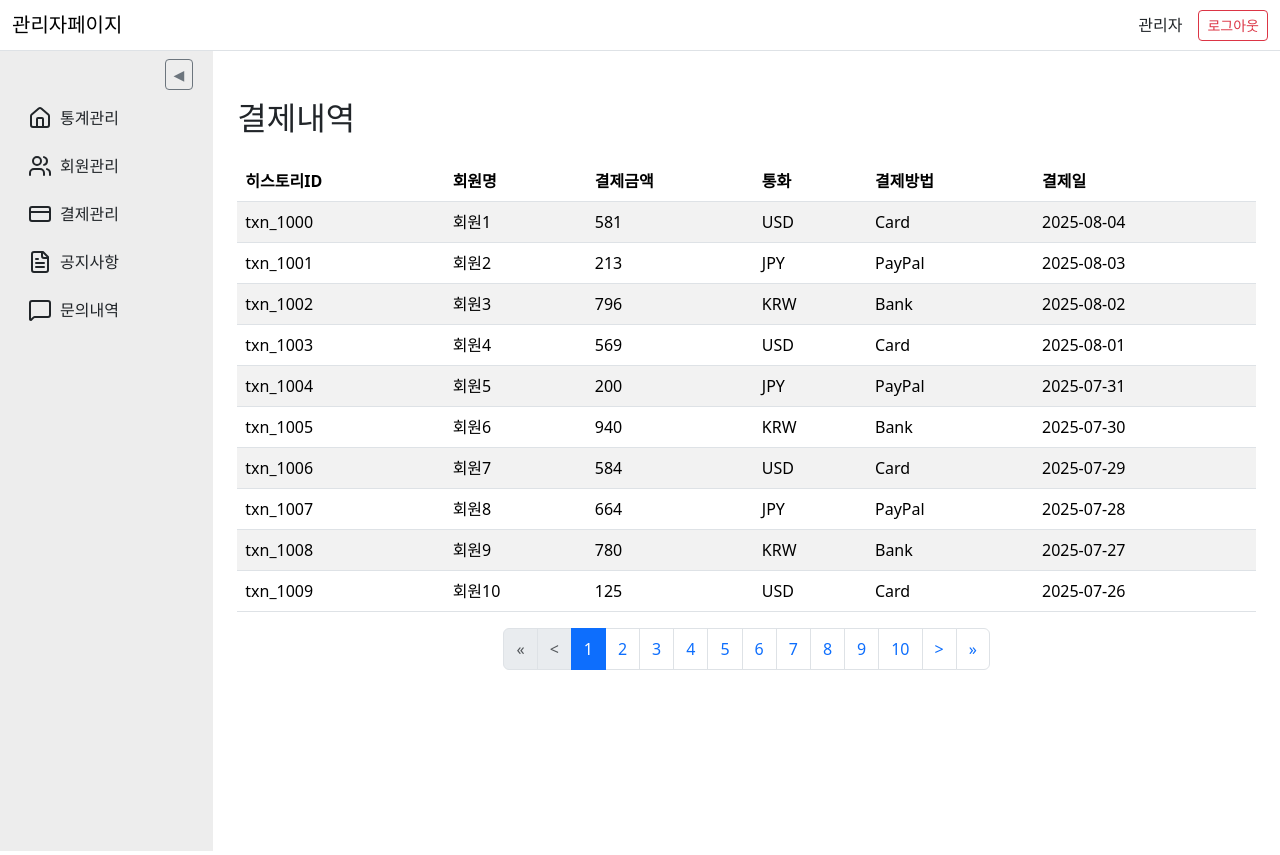
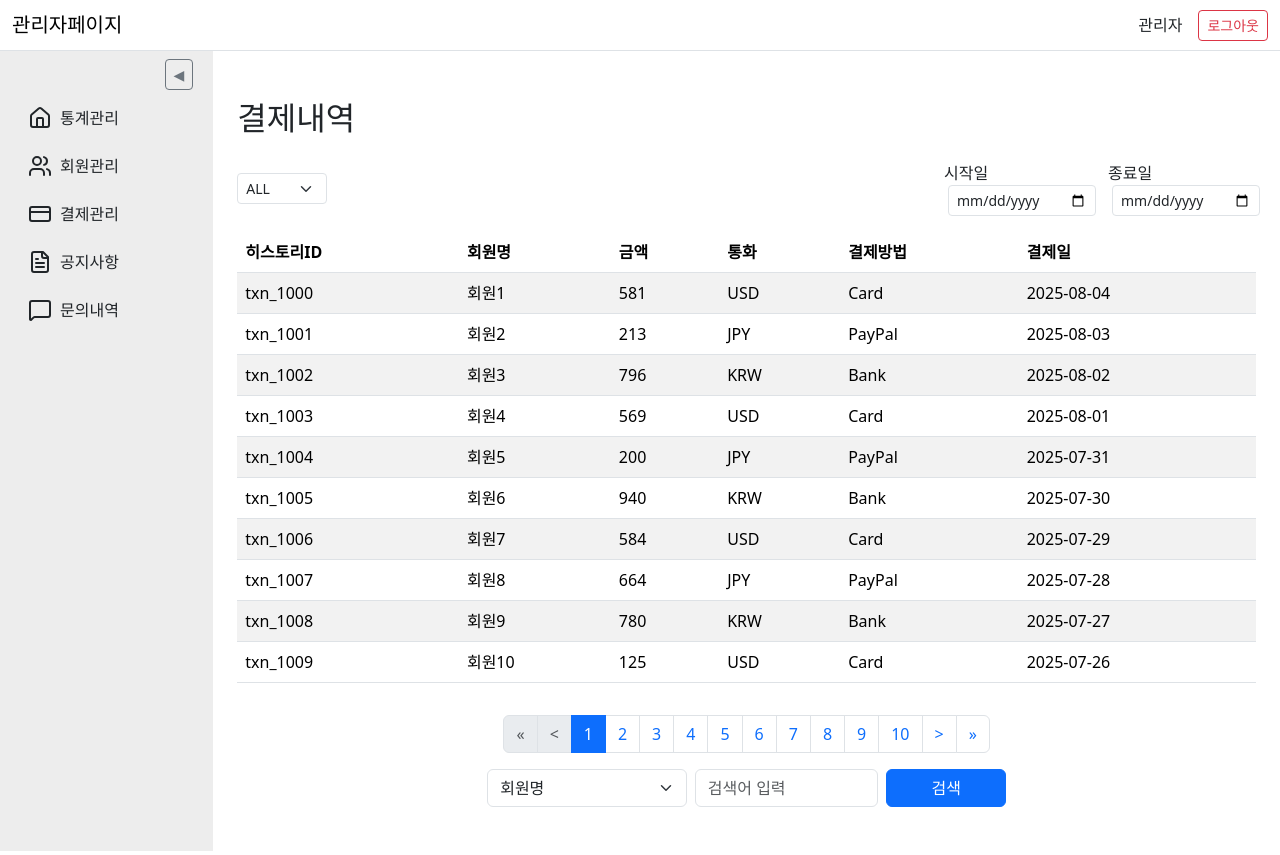
Before and after one commit to badatga/front_admin_template, a React (Vite) app: page /payment/history in a window 1280 px wide. Built offline with nearby package versions, Linux system fonts and the light colour scheme.

Commit message:
feat : 결제내역 조회기능

```diff
--- a/src/pages/PaymentHistoryPage/PaymentHistoryPage.css
+++ b/src/pages/PaymentHistoryPage/PaymentHistoryPage.css
@@ -3,7 +3,30 @@
     overflow-x: auto;
 }
 
-/* 페이지네이션 사이즈 조정 (필요 시) */
-.payment-history-page .pagination .page-link {
-    padding: 0.5rem 0.75rem;
+/* 필터 영역 모바일 스택 */
+.filter-row .form-select,
+.filter-row .form-control,
+.filter-row button,
+.filter-row input[type="date"] {
+    min-width: 120px;
 }
+
+.filter-row {
+    margin-top: 1rem;
+}
+
+/* 작은 화면에서는 세로 정렬 */
+@media (max-width: 768px) {
+    .filter-row {
+        flex-direction: column;
+        gap: 0.5rem;
+    }
+    .filter-row .col-12 {
+        justify-content: center !important;
+    }
+}
+
+/* 테이블 가로 스크롤 */
+.payment-history-page .table-responsive {
+    overflow-x: auto;
+}
--- a/src/pages/PaymentHistoryPage/PaymentHistoryPage.tsx
+++ b/src/pages/PaymentHistoryPage/PaymentHistoryPage.tsx
@@ -1,3 +1,4 @@
+// src/pages/PaymentHistoryPage/PaymentHistoryPage.tsx
 import React, { useState } from 'react';
 import './PaymentHistoryPage.css';
 
@@ -7,7 +8,7 @@ interface PaymentRecord {
     amount: number;
     currency: string;
     method: string;
-    date: string;
+    date: string; // YYYY-MM-DD
 }
 
 // 더미 데이터 95건 생성
@@ -19,34 +20,100 @@ const dummyData: PaymentRecord[] = Array.from({ length: 95 }, (_, idx) => ({
     method: ['Card', 'PayPal', 'Bank'][idx % 3],
     date: new Date(Date.now() - idx * 86400000)
         .toISOString()
-        .split('T')[0], // YYYY-MM-DD
+        .split('T')[0],
 }));
 
 export default function PaymentHistoryPage() {
     const itemsPerPage = 10;
-    const totalPages = Math.ceil(dummyData.length / itemsPerPage);
 
+    // 페이지네이션
     const [currentPage, setCurrentPage] = useState(1);
+
+    // 필터 상태
+    const [paymentMethodFilter, setPaymentMethodFilter] = useState<string>('');
+    const [startDate, setStartDate]                     = useState('');
+    const [endDate, setEndDate]                         = useState('');
+    const [category, setCategory]                       = useState<'id'|'memberName'|'method'>('memberName');
+    const [keyword, setKeyword]                         = useState('');
+
+    // 필터 적용
+    const filtered = dummyData.filter(rec => {
+        // 결제방법 필터
+        if (paymentMethodFilter && rec.method !== paymentMethodFilter) return false;
+        // 날짜 필터
+        if (startDate && rec.date < startDate) return false;
+        if (endDate   && rec.date > endDate)   return false;
+        // 카테고리 키워드 필터
+        const field = rec[category].toLowerCase();
+        if (keyword && !field.includes(keyword.toLowerCase())) return false;
+        return true;
+    });
+
+    // 페이지네이션 계산
+    const totalPages = Math.ceil(filtered.length / itemsPerPage);
     const startIndex = (currentPage - 1) * itemsPerPage;
-    const currentData = dummyData.slice(startIndex, startIndex + itemsPerPage);
+    const currentData = filtered.slice(startIndex, startIndex + itemsPerPage);
 
+    // 페이지 이동 핸들러
     const goFirst = () => setCurrentPage(1);
     const goPrev  = () => setCurrentPage(p => Math.max(p - 1, 1));
     const goNext  = () => setCurrentPage(p => Math.min(p + 1, totalPages));
     const goLast  = () => setCurrentPage(totalPages);
     const goPage  = (p: number) => setCurrentPage(p);
 
+    // 검색 실행 시 첫 페이지로
+    const applyFilter = () => setCurrentPage(1);
+
     return (
         <div className="payment-history-page container py-4">
             <h2 className="mb-4">결제내역</h2>
 
-            <div className="table-responsive">
+            {/* 결제방법 + 날짜 검색 */}
+            <div className="row mb-3 align-items-center">
+                {/* 결제방법 필터 (좌측) */}
+                <div className="col-auto">
+                    <select
+                        className="form-select form-select-sm"
+                        value={paymentMethodFilter}
+                        onChange={e => setPaymentMethodFilter(e.target.value)}
+                    >
+                        <option value="">ALL</option>
+                        <option value="Card">Card</option>
+                        <option value="PayPal">PayPal</option>
+                        <option value="Bank">Bank</option>
+                    </select>
+                </div>
+                {/* 날짜 필터 (우측) */}
+                <div className="col d-flex justify-content-end align-items-center gap-3">
+                    <label>
+                        시작일
+                        <input
+                            type="date"
+                            className="form-control form-control-sm ms-1"
+                            value={startDate}
+                            onChange={e => setStartDate(e.target.value)}
+                        />
+                    </label>
+                    <label>
+                        종료일
+                        <input
+                            type="date"
+                            className="form-control form-control-sm ms-1"
+                            value={endDate}
+                            onChange={e => setEndDate(e.target.value)}
+                        />
+                    </label>
+                </div>
+            </div>
+
+            {/* 테이블 */}
+            <div className="table-responsive mb-3">
                 <table className="table table-striped">
                     <thead>
                     <tr>
                         <th>히스토리ID</th>
                         <th>회원명</th>
-                        <th>결제금액</th>
+                        <th>금액</th>
                         <th>통화</th>
                         <th>결제방법</th>
                         <th>결제일</th>
@@ -63,25 +130,36 @@ export default function PaymentHistoryPage() {
                             <td>{rec.date}</td>
                         </tr>
                     ))}
+                    {currentData.length === 0 && (
+                        <tr>
+                            <td colSpan={6} className="text-center">
+                                조회된 내역이 없습니다.
+                            </td>
+                        </tr>
+                    )}
                     </tbody>
                 </table>
             </div>
 
-            <nav aria-label="페이지 네비게이션">
-                <ul className="pagination justify-content-center">
+            {/* 페이지네이션 */}
+            <nav aria-label="페이지 네비게이션" className="mb-3">
+                <ul className="pagination justify-content-center flex-wrap">
                     <li className={`page-item${currentPage === 1 ? ' disabled' : ''}`}>
                         <button className="page-link" onClick={goFirst}>&laquo;</button>
                     </li>
                     <li className={`page-item${currentPage === 1 ? ' disabled' : ''}`}>
                         <button className="page-link" onClick={goPrev}>&lt;</button>
                     </li>
-
                     {Array.from({ length: totalPages }, (_, i) => (
-                        <li key={i+1} className={`page-item${currentPage === i+1 ? ' active' : ''}`}>
-                            <button className="page-link" onClick={() => goPage(i+1)}>{i+1}</button>
+                        <li
+                            key={i + 1}
+                            className={`page-item${currentPage === i + 1 ? ' active' : ''}`}
+                        >
+                            <button className="page-link" onClick={() => goPage(i + 1)}>
+                                {i + 1}
+                            </button>
                         </li>
                     ))}
-
                     <li className={`page-item${currentPage === totalPages ? ' disabled' : ''}`}>
                         <button className="page-link" onClick={goNext}>&gt;</button>
                     </li>
@@ -90,6 +168,31 @@ export default function PaymentHistoryPage() {
                     </li>
                 </ul>
             </nav>
+
+            {/* 카테고리 & 키워드 검색 (페이지네이션 아래 중앙 배치) */}
+            <div className="row justify-content-center align-items-end filter-row">
+                <div className="col-auto d-flex mb-2 mb-md-0">
+                    <select
+                        className="form-select me-2"
+                        value={category}
+                        onChange={e => setCategory(e.target.value as any)}
+                    >
+                        <option value="id">히스토리ID</option>
+                        <option value="memberName">회원명</option>
+                        <option value="method">결제방법</option>
+                    </select>
+                    <input
+                        type="text"
+                        className="form-control me-2"
+                        placeholder="검색어 입력"
+                        value={keyword}
+                        onChange={e => setKeyword(e.target.value)}
+                    />
+                    <button className="btn btn-primary" onClick={applyFilter}>
+                        검색
+                    </button>
+                </div>
+            </div>
         </div>
     );
 }
```
